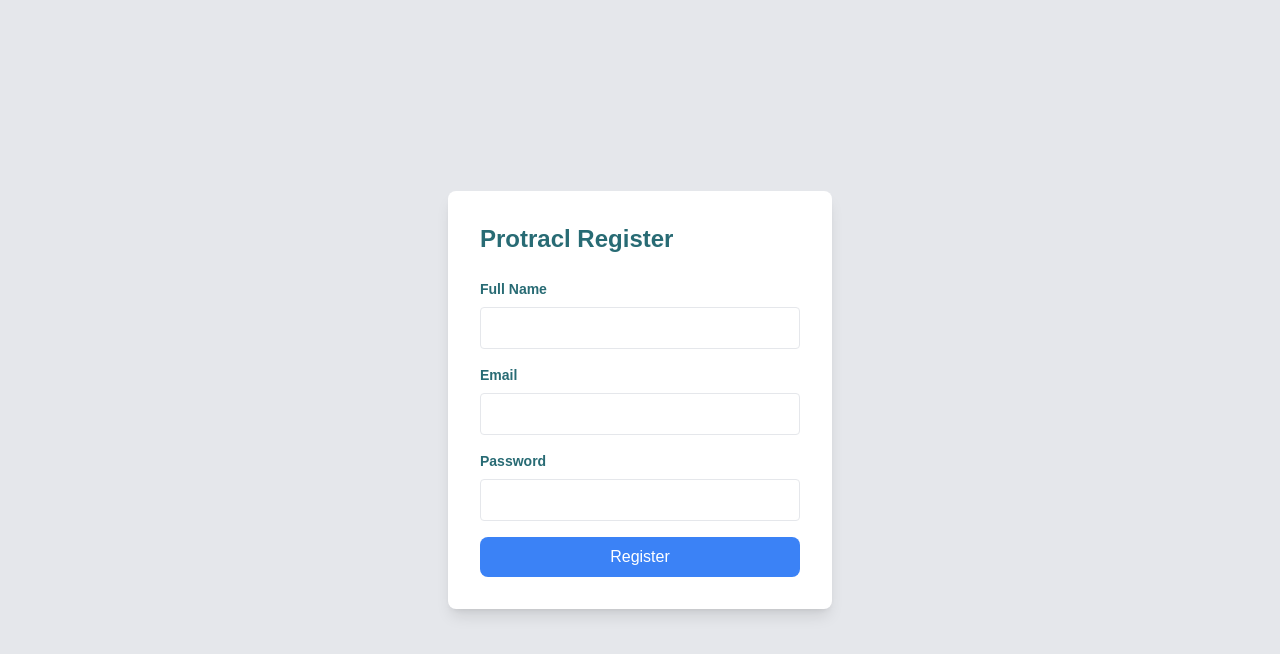
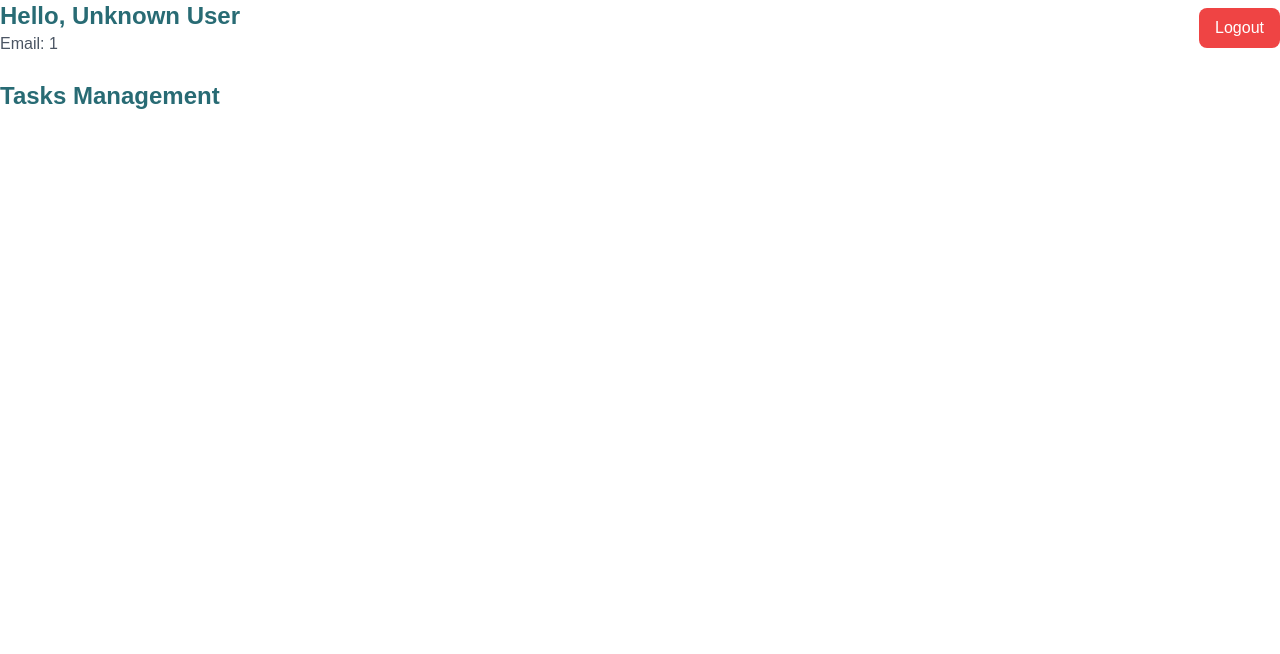
Before and after one commit to Njengah/Protracl, a Next.js app in the folder client/: page /register in a window 1280 px wide. Shown: the top 654 px of the page. Built offline with nearby package versions, Linux system fonts and the light colour scheme; sample sign-in values are in the browser's storage.

Commit message:
Fixed the name display bug by direct reading from database

```diff
--- a/client/app/register/page.js
+++ b/client/app/register/page.js
@@ -1,44 +1,61 @@
-"use client"; // Marking this file as a client component
+"use client";
 
-import { useState } from "react"; // React hooks
+import { useState, useEffect } from "react";
 import { useRouter } from "next/navigation"; // Next.js 13+ router
-import axios from "axios"; // Axios for making HTTP requests
-import RegistrationForm from "../components/RegistrationForm"; // Registration form component
 
-const RegistrationPage = () => {
-  const [error, setError] = useState(""); // Error state for registration
+const TasksPage = () => {
+  const [loading, setLoading] = useState(true); // State for loading
+  const [user, setUser] = useState(null); // State for storing user information
   const router = useRouter(); // Use Next.js router for navigation
 
-  const handleRegister = async (email, password, fullName) => {
-    try {
-      // Send POST request to FastAPI backend with email, password, and full name
-      const response = await axios.post("http://127.0.0.1:8000/register", {
-        email,
-        password,
-        full_name: fullName,
+  useEffect(() => {
+    const token = localStorage.getItem("authToken");
+
+    if (!token) {
+      // Redirect to login if there's no token
+      router.push("/login");
+    } else {
+      // Decode the token to get user info (assuming you have user info like email)
+      const decodedToken = JSON.parse(atob(token.split(".")[1])); // Decode JWT token
+      console.log(decodedToken); // Log the decoded token to check its contents
+
+      setUser({
+        email: decodedToken.sub, // Assuming email is stored as 'sub'
+        fullName: decodedToken.full_name || "Unknown User", // Ensure fallback if full_name doesn't exist
       });
+      setLoading(false); // Stop loading once authentication is verified
+    }
+  }, [router]);
 
-      // If registration is successful, redirect to the login page
-      if (response.data.success) {
-        router.push("/login"); // Redirect to login page
-      } else {
-        setError(response.data.message); // Show error message if registration failed
-      }
-    } catch (err) {
-      setError("Something went wrong. Please try again."); // Handle error
-    }
+  const handleLogout = () => {
+    localStorage.removeItem("authToken"); // Remove token from localStorage
+    router.push("/login"); // Redirect to login
   };
 
+  if (loading) {
+    return <div>Loading...</div>; // Show loading state until verification
+  }
+
   return (
-    <div className="flex items-center justify-center min-h-screen bg-gray-200">
-      <div className="bg-white p-8 rounded-lg shadow-lg w-96">
-        <h2 className="text-2xl font-semibold mb-6"> Protracl Register</h2>
-        {error && <p className="text-red-500 mb-4">{error}</p>}
-        <RegistrationForm onRegister={handleRegister} />{" "}
-        {/* Pass handleRegister as a prop */}
+    <div className="task-list">
+      {/* Display user information at the top */}
+      <div className="flex justify-between items-center mb-6">
+        <div>
+          <h2 className="text-2xl font-semibold">Hello, {user.fullName}</h2>
+          <p className="text-gray-600">Email: {user.email}</p>
+        </div>
+        <button
+          onClick={handleLogout}
+          className="px-4 py-2 bg-red-500 text-white rounded-lg"
+        >
+          Logout
+        </button>
       </div>
+
+      <h2 className="text-2xl font-semibold mb-6">Tasks Management</h2>
+      {/* Add your task management components here */}
     </div>
   );
 };
 
-export default RegistrationPage;
+export default TasksPage;
--- a/client/app/tasks/page.js
+++ b/client/app/tasks/page.js
@@ -1,9 +1,65 @@
-// app/tasks/page.js
+"use client";
+
+import { useState, useEffect } from "react";
+import { useRouter } from "next/navigation";
+import axios from "axios";
 
 const TasksPage = () => {
+  const [loading, setLoading] = useState(true); // State for loading
+  const [user, setUser] = useState(null); // State for storing user information
+  const router = useRouter(); // Use Next.js router for navigation
+
+  useEffect(() => {
+    const token = localStorage.getItem("authToken");
+
+    if (!token) {
+      // Redirect to login if there's no token
+      router.push("/login");
+    } else {
+      // Decode the token to get user info
+      const decodedToken = JSON.parse(atob(token.split(".")[1])); // Decode JWT token
+
+      // Fetch user details from backend using the email
+      axios
+        .get(`http://127.0.0.1:8000/user/${decodedToken.sub}`)
+        .then((response) => {
+          setUser(response.data);
+          setLoading(false);
+        })
+        .catch((error) => {
+          console.error("Error fetching user data:", error);
+          setLoading(false);
+        });
+    }
+  }, [router]);
+
+  const handleLogout = () => {
+    localStorage.removeItem("authToken"); // Remove token from localStorage
+    router.push("/login"); // Redirect to login
+  };
+
+  if (loading) {
+    return <div>Loading...</div>; // Show loading state until verification
+  }
+
   return (
     <div className="task-list">
-      <h2 className="text-2xl font-semibold mb-6"> Tasks Management</h2>
+      {/* Display user information at the top */}
+      <div className="flex justify-between items-center mb-6">
+        <div>
+          <h2 className="text-2xl font-semibold">Hello, {user?.full_name}</h2>
+          <p className="text-gray-600">Email: {user?.email}</p>
+        </div>
+        <button
+          onClick={handleLogout}
+          className="px-4 py-2 bg-red-500 text-white rounded-lg"
+        >
+          Logout
+        </button>
+      </div>
+
+      <h2 className="text-2xl font-semibold mb-6">Tasks Management</h2>
+      {/* Add your task management components here */}
     </div>
   );
 };
```
Also changed, not shown: 1 other file (tests, documents, lock files or other folders).
